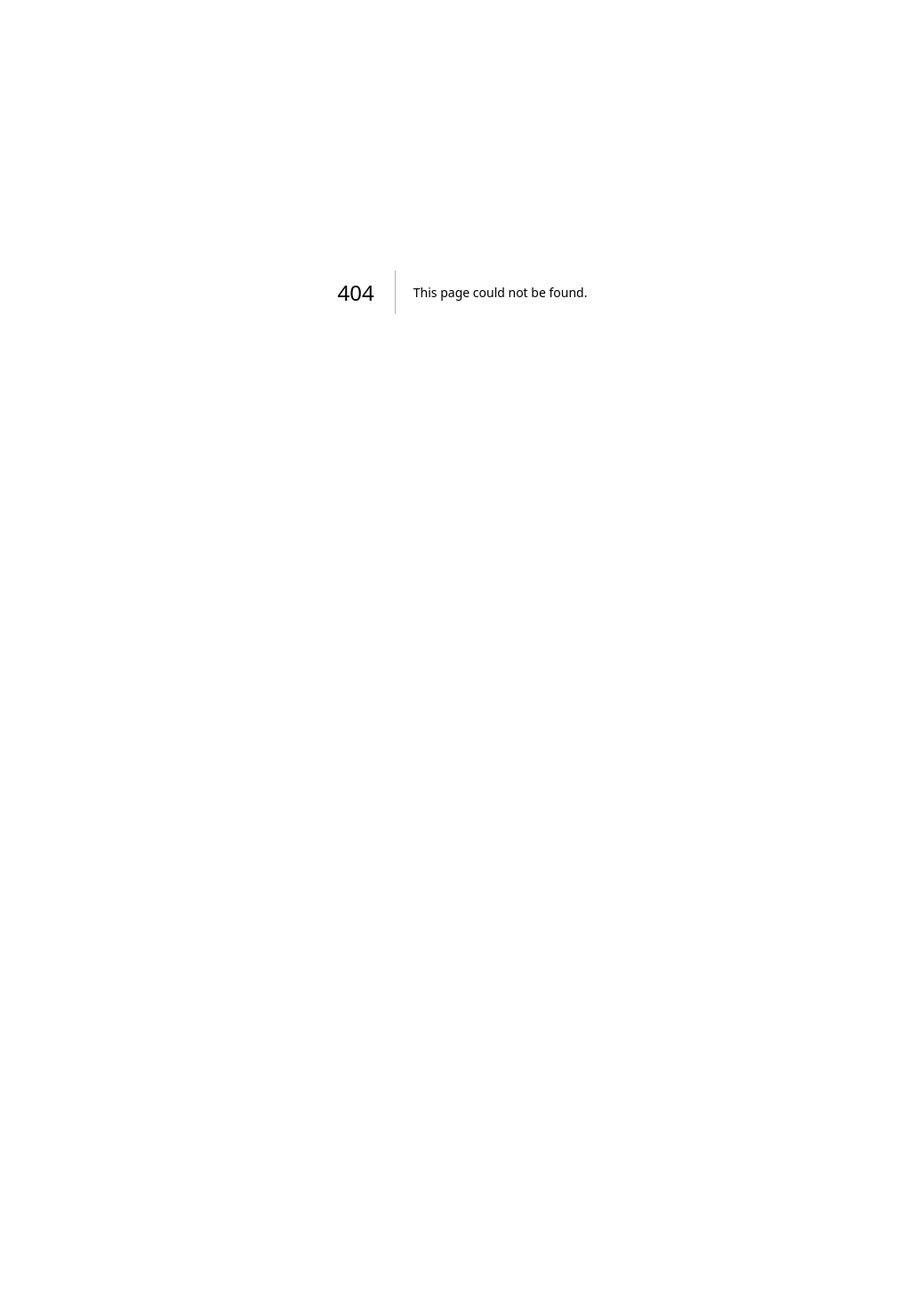
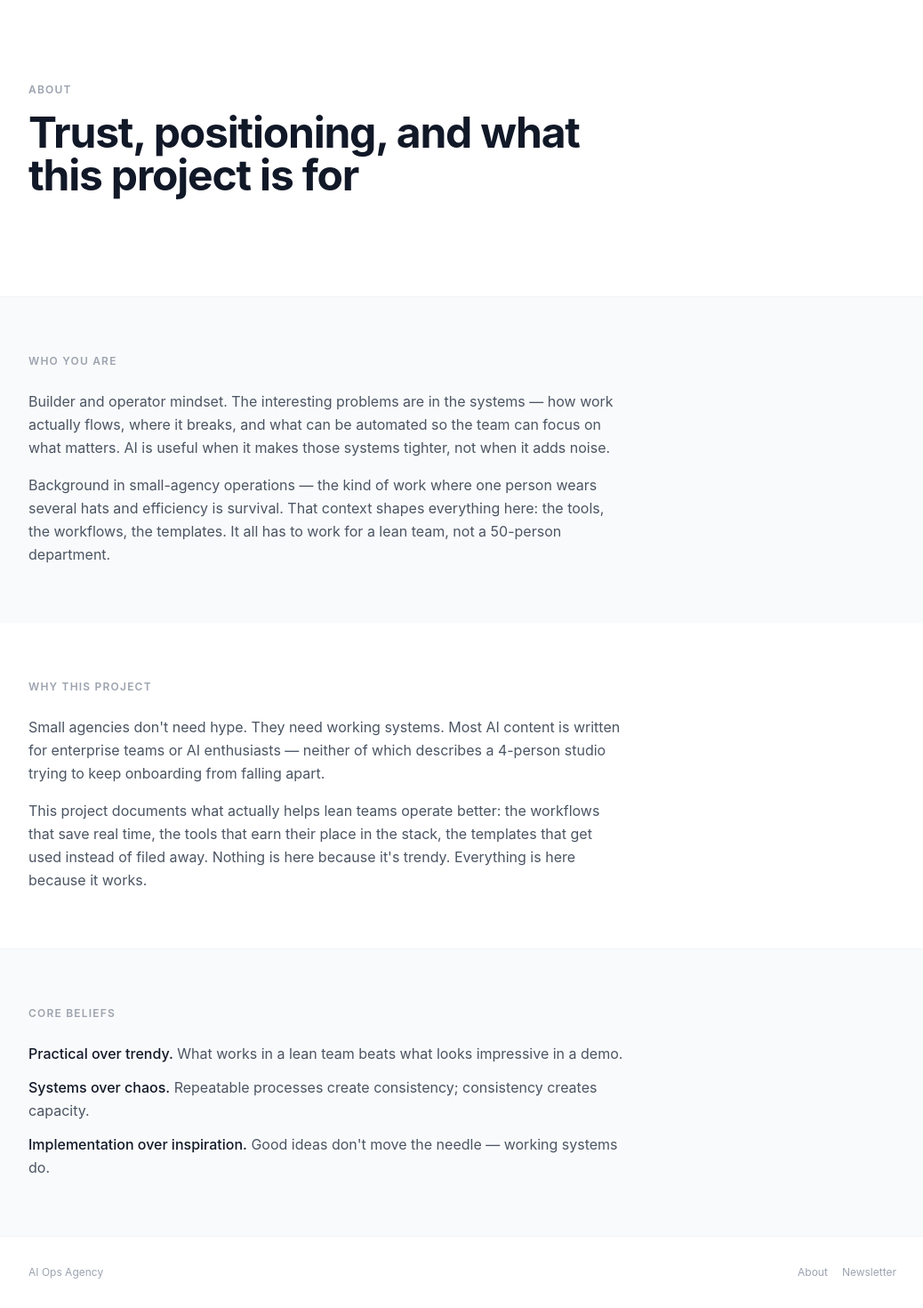
Before and after one commit to veramey/my-website, a Next.js app: page /about in a window 1280 px wide. Before the commit this address had no page. Shown: the part 72-1542 px from the top of the page at 89% size, without its empty margins (120-1158 px from the left). Before the commit the page ends 800 px from the top, so only its background shows below. Built offline with nearby package versions, Linux system fonts and the light colour scheme.

Commit message:
feat: implement issue #94
Implemented by AI Teammate via Claude Code.
Closes #94

```diff
--- /dev/null
+++ b/src/pages/about.tsx
@@ -0,0 +1,95 @@
+import Head from 'next/head'
+import Link from 'next/link'
+import Nav from '@/components/Nav'
+
+export default function About() {
+  return (
+    <>
+      <Head>
+        <title>About — AI Ops for Small Agencies</title>
+        <meta name="description" content="Builder and operator focused on practical AI systems for small agencies. No hype — only what actually helps lean teams operate better." />
+        <meta name="viewport" content="width=device-width, initial-scale=1" />
+        <meta property="og:title" content="About — AI Ops for Small Agencies" />
+        <meta property="og:description" content="Builder and operator focused on practical AI systems for small agencies." />
+        <meta property="og:url" content="https://www.aiopagency.com/about" />
+        <link rel="canonical" href="https://www.aiopagency.com/about" />
+      </Head>
+
+      <Nav />
+
+      <main>
+        {/* Hero */}
+        <section className="max-w-5xl mx-auto px-6 py-20 md:py-28">
+          <div className="max-w-2xl">
+            <p className="text-xs font-semibold text-gray-400 uppercase tracking-widest mb-4">About</p>
+            <h1 className="text-4xl md:text-5xl font-bold text-gray-900 leading-tight tracking-tight">
+              Trust, positioning, and what this project is for
+            </h1>
+          </div>
+        </section>
+
+        {/* Section 1 — Who You Are */}
+        <div className="border-t border-gray-100 bg-gray-50">
+          <div className="max-w-5xl mx-auto px-6 py-16">
+            <section>
+              <h2 className="text-xs font-semibold text-gray-400 uppercase tracking-widest mb-6">Who You Are</h2>
+              <div className="max-w-2xl">
+                <p className="text-base text-gray-600 leading-relaxed">
+                  Builder and operator mindset. The interesting problems are in the systems — how work actually flows, where it breaks, and what can be automated so the team can focus on what matters. AI is useful when it makes those systems tighter, not when it adds noise.
+                </p>
+                <p className="mt-4 text-base text-gray-600 leading-relaxed">
+                  Background in small-agency operations — the kind of work where one person wears several hats and efficiency is survival. That context shapes everything here: the tools, the workflows, the templates. It all has to work for a lean team, not a 50-person department.
+                </p>
+              </div>
+            </section>
+          </div>
+        </div>
+
+        {/* Section 2 — Why This Project */}
+        <div className="max-w-5xl mx-auto px-6 py-16">
+          <section>
+            <h2 className="text-xs font-semibold text-gray-400 uppercase tracking-widest mb-6">Why This Project</h2>
+            <div className="max-w-2xl">
+              <p className="text-base text-gray-600 leading-relaxed">
+                Small agencies don&apos;t need hype. They need working systems. Most AI content is written for enterprise teams or AI enthusiasts — neither of which describes a 4-person studio trying to keep onboarding from falling apart.
+              </p>
+              <p className="mt-4 text-base text-gray-600 leading-relaxed">
+                This project documents what actually helps lean teams operate better: the workflows that save real time, the tools that earn their place in the stack, the templates that get used instead of filed away. Nothing is here because it&apos;s trendy. Everything is here because it works.
+              </p>
+            </div>
+          </section>
+        </div>
+
+        {/* Section 3 — Core Beliefs */}
+        <div className="border-t border-gray-100 bg-gray-50">
+          <div className="max-w-5xl mx-auto px-6 py-16">
+            <section>
+              <h2 className="text-xs font-semibold text-gray-400 uppercase tracking-widest mb-6">Core Beliefs</h2>
+              <ul className="max-w-2xl space-y-3">
+                <li className="text-base text-gray-600 leading-relaxed">
+                  <span className="font-medium text-gray-900">Practical over trendy.</span> What works in a lean team beats what looks impressive in a demo.
+                </li>
+                <li className="text-base text-gray-600 leading-relaxed">
+                  <span className="font-medium text-gray-900">Systems over chaos.</span> Repeatable processes create consistency; consistency creates capacity.
+                </li>
+                <li className="text-base text-gray-600 leading-relaxed">
+                  <span className="font-medium text-gray-900">Implementation over inspiration.</span> Good ideas don&apos;t move the needle — working systems do.
+                </li>
+              </ul>
+            </section>
+          </div>
+        </div>
+      </main>
+
+      <footer className="border-t border-gray-100">
+        <div className="max-w-5xl mx-auto px-6 py-8 flex items-center justify-between text-xs text-gray-400">
+          <span>AI Ops Agency</span>
+          <div className="flex gap-4">
+            <Link href="/about" className="hover:text-gray-600 transition-colors">About</Link>
+            <Link href="/newsletter" className="hover:text-gray-600 transition-colors">Newsletter</Link>
+          </div>
+        </div>
+      </footer>
+    </>
+  )
+}
```
Also changed, not shown: 1 other file (tests, documents, lock files or other folders).
